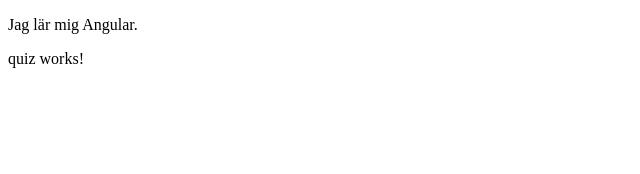
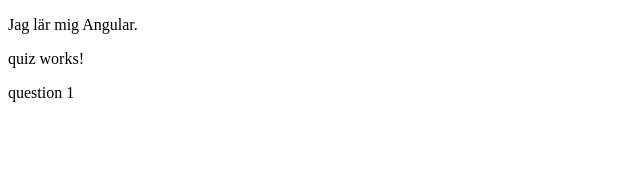
Before and after one commit to CGDM101/quiz-angular, an Angular app: page / in a window 1280 px wide. Shown: the top 174 px of the page, without its empty margins (0-640 px from the left). Built offline with nearby package versions, Linux system fonts and the light colour scheme.

Commit message:
Added property to new component.

```diff
--- a/src/app/quiz/quiz.component.html
+++ b/src/app/quiz/quiz.component.html
@@ -1 +1,3 @@
 <p>quiz works!</p>
+
+<p>{{myFirstQuestion}}</p>
--- a/src/app/quiz/quiz.component.ts
+++ b/src/app/quiz/quiz.component.ts
@@ -5,5 +5,5 @@
   templateUrl: './quiz.component.html',
 })
 export class QuizComponent {
-
+  myFirstQuestion = 'question 1'
 }
```
